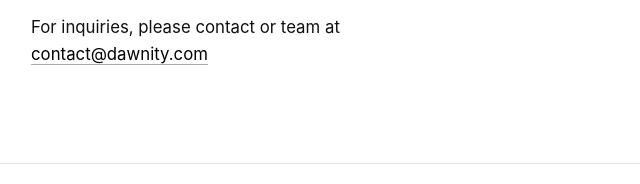
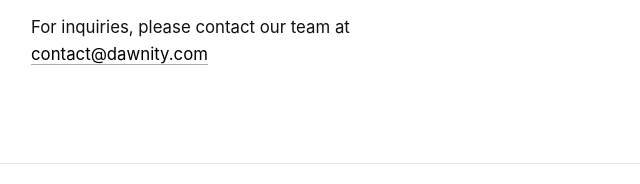
Before and after one commit to dawnity1/dawnity-website, a plain HTML site: page index.html in a window 1280 px wide. Shown: the part 1587-1771 px from the top of the page, 59-699 px from the left. Drawn offline with Linux system fonts and the light colour scheme.

Commit message:
correction

```diff
--- a/index.html
+++ b/index.html
@@ -164,7 +164,7 @@
     <section>
       <h2>Contact</h2>
       <p>
-        For inquiries, please contact or team at<br />
+        For inquiries, please contact our team at<br />
         <!-- <strong>Maximilian Grasberger</strong><br /> -->
         <a href="contact@dawnity.com">contact@dawnity.com</a>
       </p>
```
